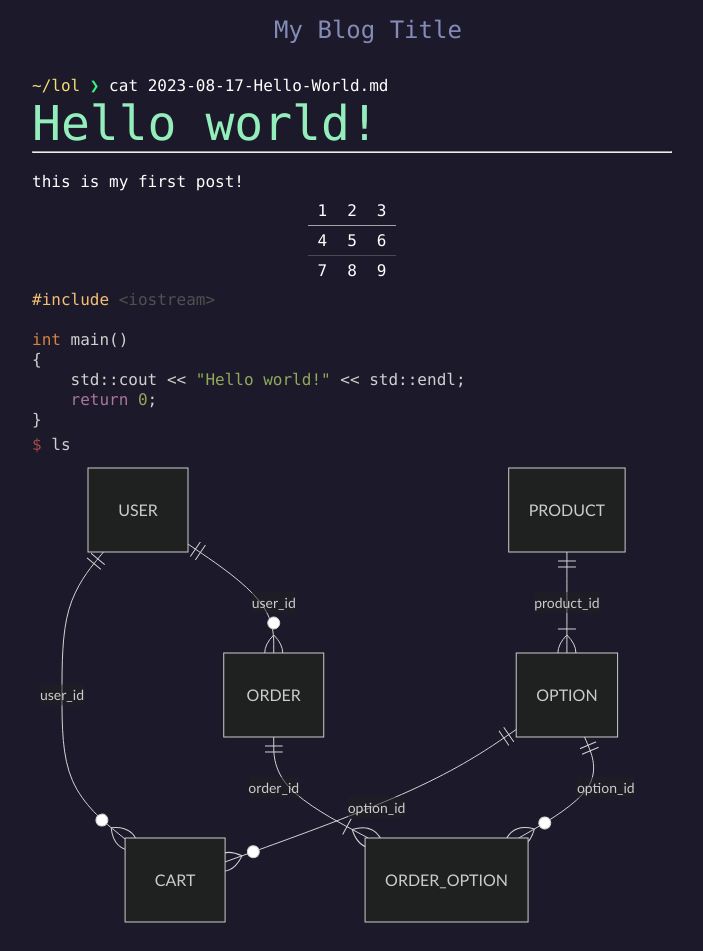
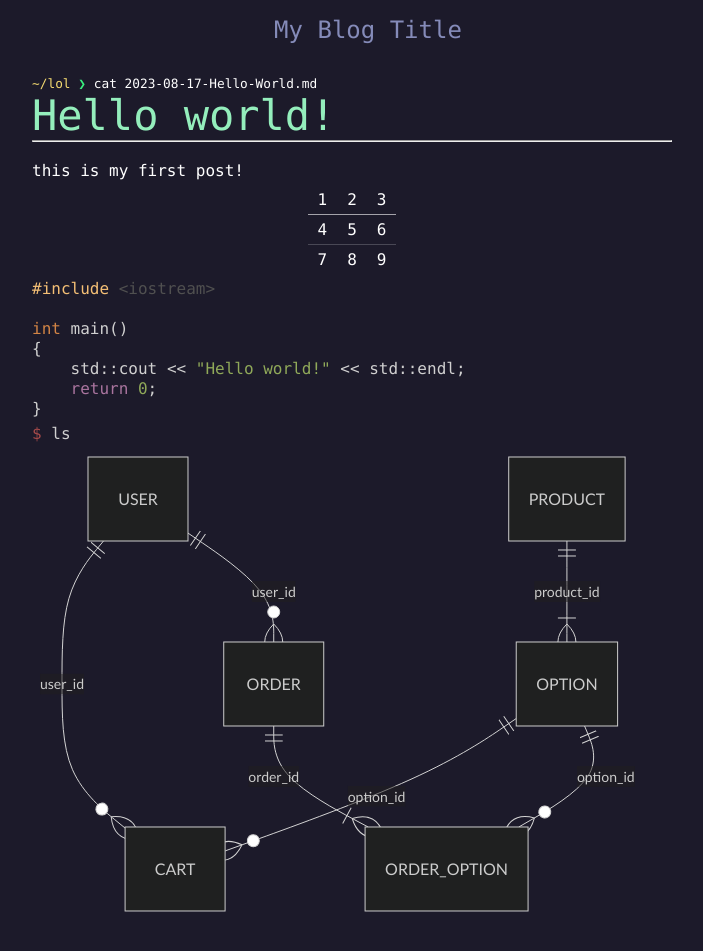
Before and after one commit to fienestar/jekyll-terminal-theme, a Jekyll site: the page built from _posts/2023-08-17-Hello-World.md, in a window 1280 px wide. Shown: the whole page, without its empty margins (288-991 px from the left). Built offline with Jekyll 4.4.1, drawn with Linux system fonts in a browser that asks for light colours.

Commit message:
update font size

```diff
--- a/assets/css/style.css
+++ b/assets/css/style.css
@@ -53,7 +53,7 @@ h1 {
 }
 
 .command {
-    font-size: 1rem;
+    font-size: 0.8rem;
 }
 
 .command > * {
@@ -70,7 +70,7 @@ h1 {
 
 .post-title {
     margin: 0;
-    font-size: 2rem;
+    font-size: 1.75rem;
     color: #94EEBC;
 }
 
```
